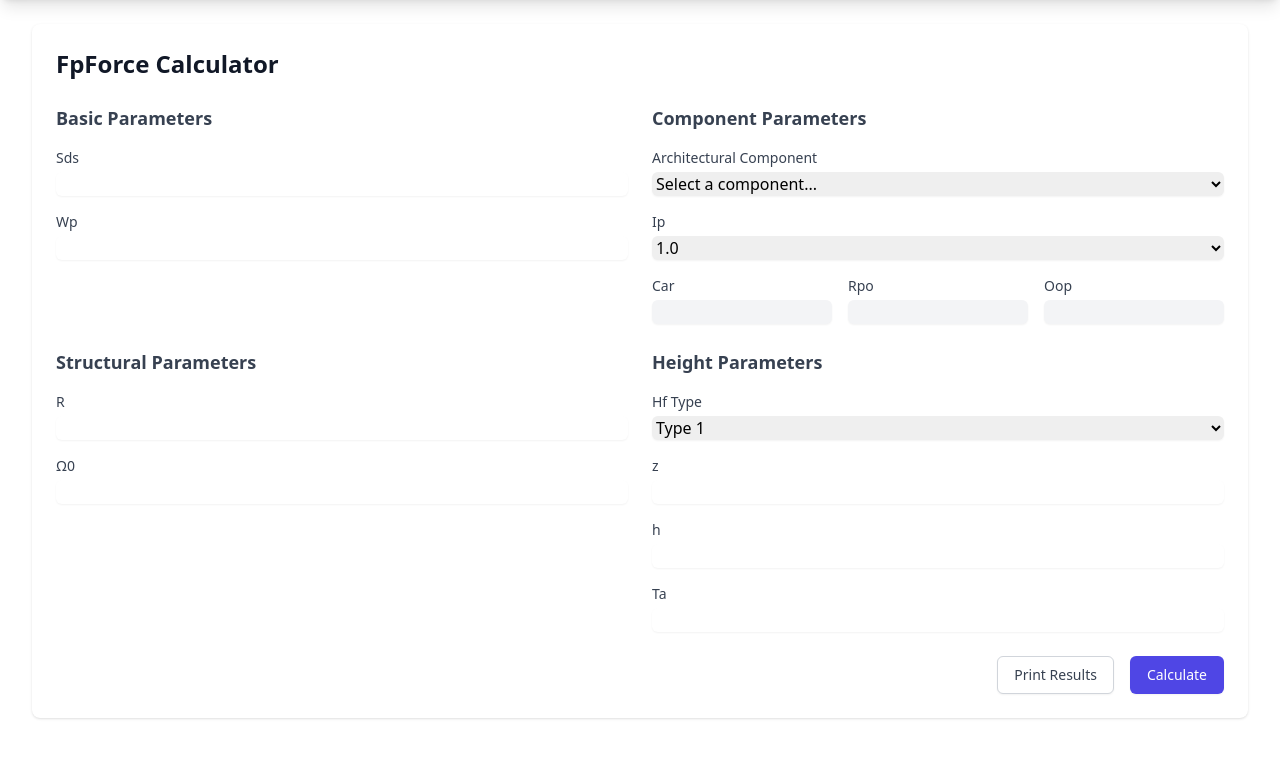
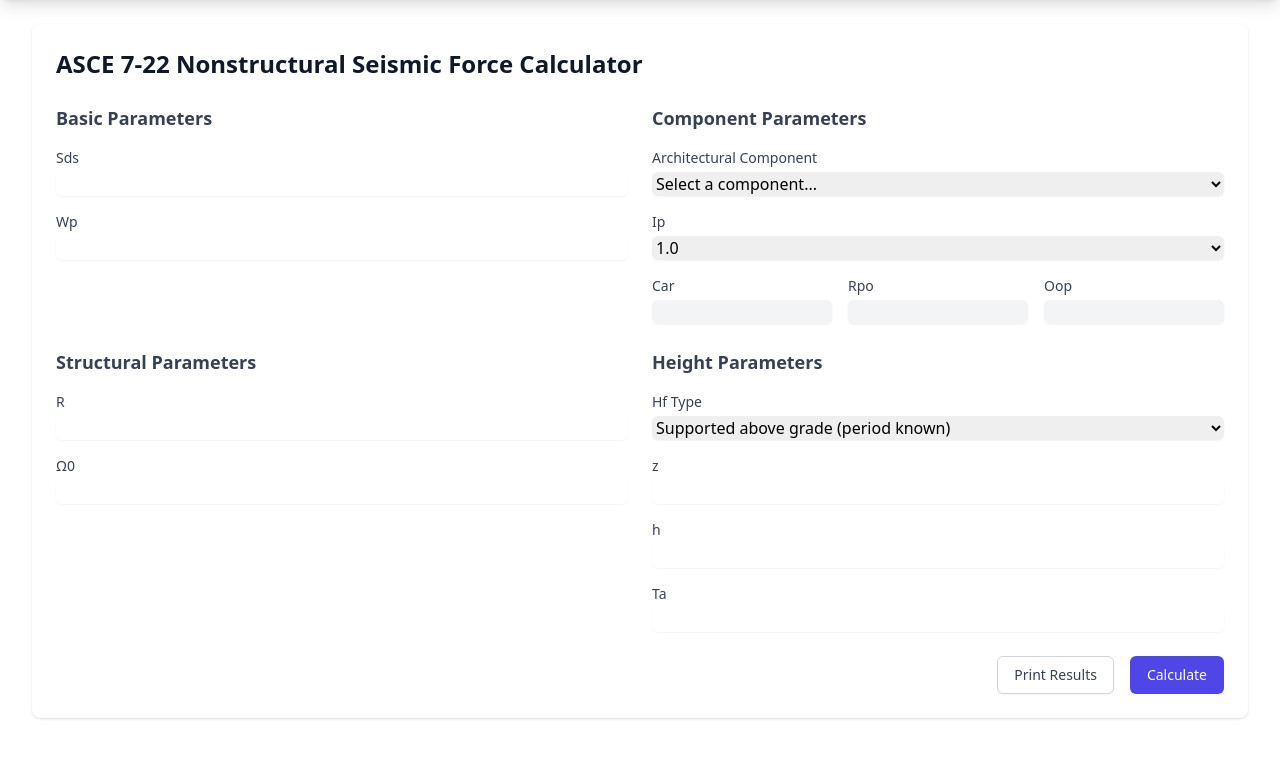
Before and after one commit to aclozovoy/FpForceCalculator, a Flask app: page / in a window 1280 px wide. Shown: the part 64-822 px from the top of the page. Run offline with Flask 3, Linux system fonts and the light colour scheme; some libraries are stand-ins or nearby versions.

Commit message:
Update templates: about.html, base.html, and main.html

```diff
--- a/flask-app/app/templates/about.html
+++ b/flask-app/app/templates/about.html
@@ -2,11 +2,11 @@
 
 {% block content %}
 <div class="bg-white shadow rounded-lg p-6">
-    <h1 class="text-2xl font-bold text-gray-900 mb-6">About FpForce Calculator</h1>
+    <h1 class="text-2xl font-bold text-gray-900 mb-6">About ASCE 7-22 Nonstructural Seismic Force Calculator</h1>
 
     <div class="prose max-w-none">
         <p class="text-gray-600 mb-4">
-            FpForce Calculator is a tool designed to help engineers calculate seismic forces for nonstructural components according to ASCE 7-22 standards.
+            ASCE 7-22 Nonstructural Seismic Force Calculator is a tool designed to help engineers calculate seismic forces for nonstructural components according to ASCE 7-22 standards.
         </p>
 
         <h2 class="text-xl font-semibold text-gray-800 mt-6 mb-4">Features</h2>
--- a/flask-app/app/templates/base.html
+++ b/flask-app/app/templates/base.html
@@ -3,7 +3,7 @@
     <head>
         <meta charset="UTF-8">
         <meta name="viewport" content="width=device-width, initial-scale=1.0">
-        <title>{% block title %}FpForce.net{% endblock %}</title>
+        <title>{% block title %}ASCE 7-22 Nonstructural Seismic Force Calculator{% endblock %}</title>
         <script src="https://cdn.tailwindcss.com"></script>
         <script>
             tailwind.config = {
--- a/flask-app/app/templates/main.html
+++ b/flask-app/app/templates/main.html
@@ -5,7 +5,7 @@
 
 {% block content %}
 <div class="bg-white shadow rounded-lg p-6">
-	<h1 class="text-2xl font-bold text-gray-900 mb-6">FpForce Calculator</h1>
+	<h1 class="text-2xl font-bold text-gray-900 mb-6">ASCE 7-22 Nonstructural Seismic Force Calculator</h1>
 
 	<form id="calculatorForm" class="space-y-6">
 		<div class="grid grid-cols-1 md:grid-cols-2 gap-6">
@@ -147,8 +147,9 @@
 					<label for="HfRadio" class="block text-sm font-medium text-gray-700">Hf Type</label>
 					<select id="HfRadio" name="HfRadio" required
 							class="mt-1 block w-full rounded-md border-gray-300 shadow-sm focus:border-indigo-500 focus:ring-indigo-500">
-						<option value="1">Type 1</option>
-						<option value="2">Type 2</option>
+						<option value="PeriodKnown">Supported above grade (period known)</option>
+						<option value="PeriodUnknown">Supported above grade (period unknown)</option>
+						<option value="BelowGrade">Supported at or below grade</option>
 					</select>
 				</div>
 
```
